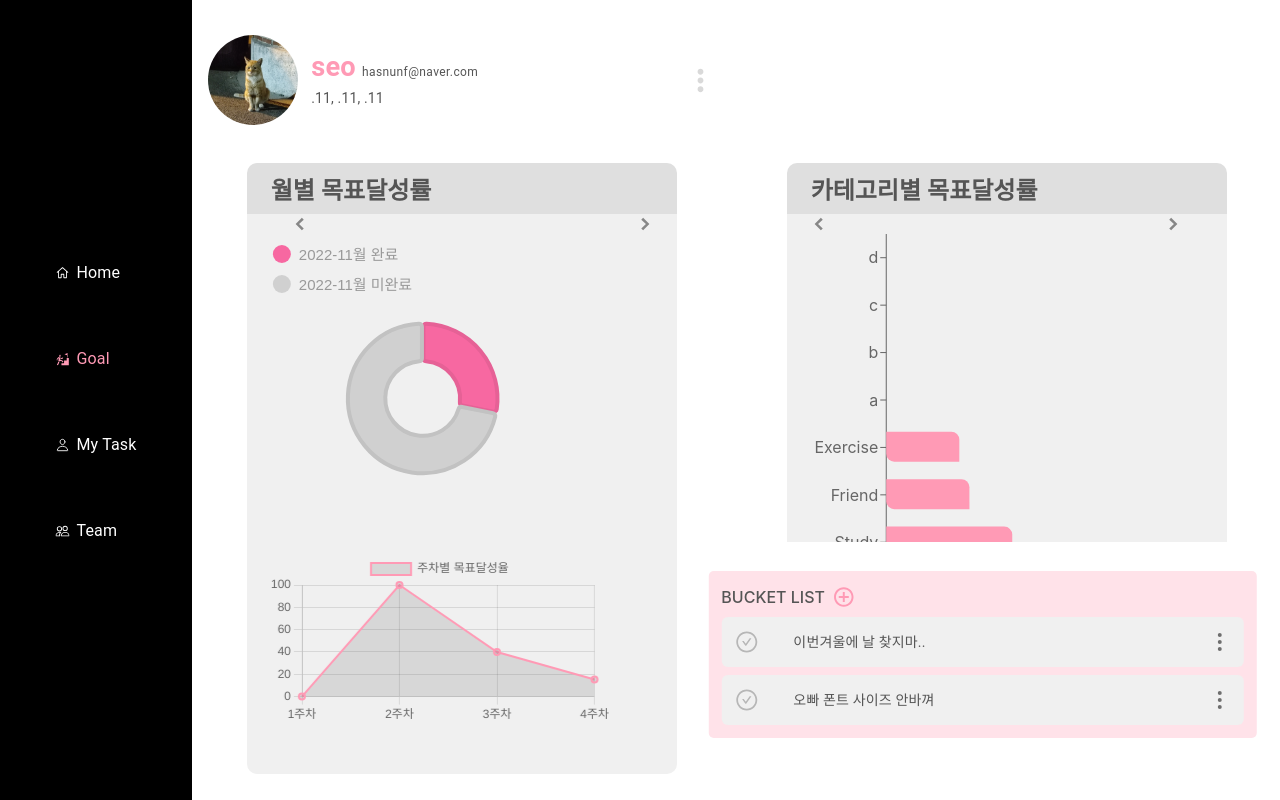
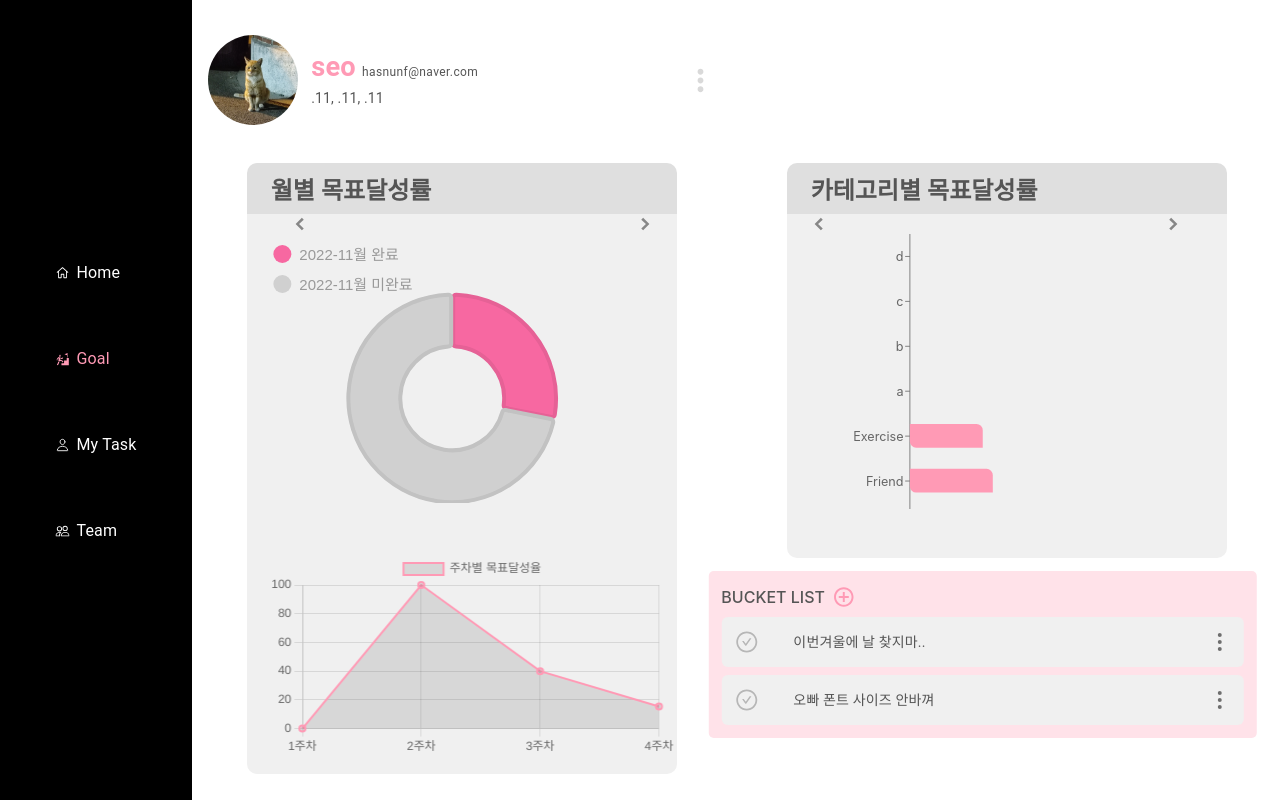
Before and after one commit to wannaseoji/ttodo, a React (Create React App) app: page /Goal in a window 1280 px wide. Built offline with nearby package versions, Linux system fonts and the light colour scheme.

Commit message:
commit goal scroll css

```diff
--- a/src/components/slides/Slider.js
+++ b/src/components/slides/Slider.js
@@ -47,9 +47,9 @@ const SlideComponent = ({ Piedata = [], LineData = [], progressData = [], childr
 export default SlideComponent;
 
 const Wrapper = styeld.div`
-  width: 80%;
+  width: 95%;
   height: 80%;
-  border-radius:20px;
+//   border-radius:20px;
    overflow: hidden;
 `;
 
--- a/src/pages/Goal.js
+++ b/src/pages/Goal.js
@@ -208,21 +208,23 @@ const Goal = ({ tasks, BUCKETLIST, setBUCKETLIST = f => f, teamTask, teams, memb
                 </GrayBox>
             </div>
             <div className="box follower"></div>
-            <div className="box tasklist" style={{ width: '100%', height: '95% ', borderRadius: '20px' }}>
-                <Scrollbars >{
-                    <GrayBox title={"카테고리별 목표달성률"} >
+            <div className="box tasklist" style={{ width: '100%', height: '95% ' }}>
+                <GrayBox title={"카테고리별 목표달성률"} settingHeight="43vh" >
+
 
                         <Slider Piedata={Piedata} progressData={progressData} children={
                             progressData.map(
                                 (data, i) =>
                                     <div key={i} style={{ width: '100%', height: '100%', flex: 'none' }}>
+                                        <Scrollbars>
                                         <ProgressSlide key={i} data={data} />
+                                        </Scrollbars >
                                     </div>
                             )
                         }
                         />
-                    </GrayBox>
-                } </Scrollbars >
+
+                </GrayBox>
                 {/* <MyBarCharts data={uniqueProgressData} /> */}
             </div>
             <div className="box teamlist">
```
